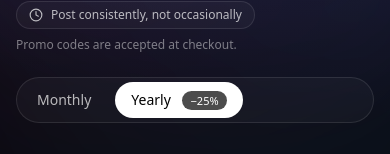
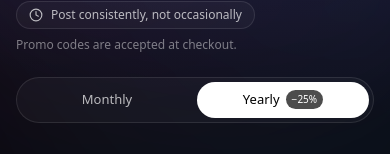
Before and after one commit to Sakibhoq/clipforge-ai, a Next.js app in the folder frontend/: page /pricing in a window 390 px wide. Shown: the part 441-595 px from the top of the page. Built offline with nearby package versions, Linux system fonts and the light colour scheme; no server answers.

Commit message:
Fix mobile pricing billing toggle alignment

```diff
--- a/frontend/app/(marketing)/pricing/page.tsx
+++ b/frontend/app/(marketing)/pricing/page.tsx
@@ -224,12 +224,12 @@ function Toggle({
   discountLabel: string;
 }) {
   return (
-    <div className="flex items-center">
-      <div className="flex w-full items-center gap-2 rounded-full border border-white/10 bg-white/[0.03] p-1">
+    <div className="flex w-full items-center md:w-auto md:justify-end">
+      <div className="flex w-full max-w-[380px] items-center gap-1 rounded-full border border-white/10 bg-white/[0.03] p-1 sm:w-auto sm:gap-2">
         <button
           onClick={() => setMode("monthly")}
           className={cn(
-            "rounded-full px-4 py-2 text-sm font-medium transition sm:px-5",
+            "inline-flex min-w-0 flex-1 items-center justify-center whitespace-nowrap rounded-full px-3 py-2 text-[13px] font-medium transition sm:flex-none sm:px-5 sm:text-sm",
             mode === "monthly"
               ? "bg-white text-black"
               : "text-white/70 hover:text-white"
@@ -241,14 +241,14 @@ function Toggle({
         <button
           onClick={() => setMode("yearly")}
           className={cn(
-            "rounded-full px-4 py-2 text-sm font-medium transition sm:px-5",
+            "inline-flex min-w-0 flex-1 items-center justify-center gap-1.5 whitespace-nowrap rounded-full px-3 py-2 text-[13px] font-medium transition sm:flex-none sm:gap-2 sm:px-5 sm:text-sm",
             mode === "yearly"
               ? "bg-white text-black"
               : "text-white/70 hover:text-white"
           )}
         >
-          Yearly{" "}
-          <span className="ml-2 rounded-full bg-black/70 px-2 py-0.5 text-[11px] text-white">
+          <span>Yearly</span>
+          <span className="inline-flex shrink-0 rounded-full bg-black/70 px-1.5 py-0.5 text-[10px] text-white sm:px-2 sm:text-[11px]">
             {discountLabel}
           </span>
         </button>
```
